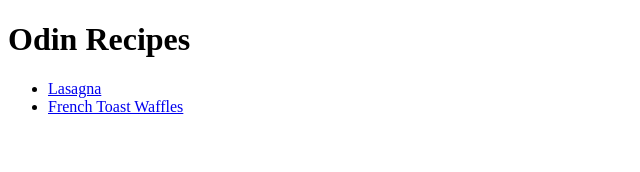
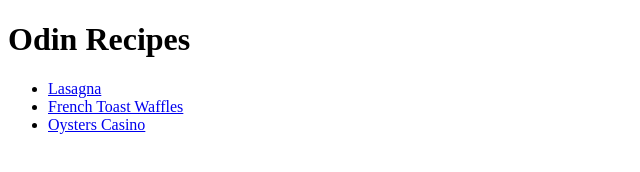
Before and after one commit to AramDoski/odin-recipes, a plain HTML site: page index.html in a window 1280 px wide. Shown: the whole page, without its empty margins (0-640 px from the left). Drawn offline with Linux system fonts and the light colour scheme.

Commit message:
add link to oyster page

```diff
--- a/index.html
+++ b/index.html
@@ -14,6 +14,7 @@
         <li>
             <a href="./recipes/French-Toast-Waffles.html">French Toast Waffles</a>
         </li>
+        <li><a href="./recipes/OystersCasino.html">Oysters Casino</a></li>
     </ul>
 
 </body>
```
